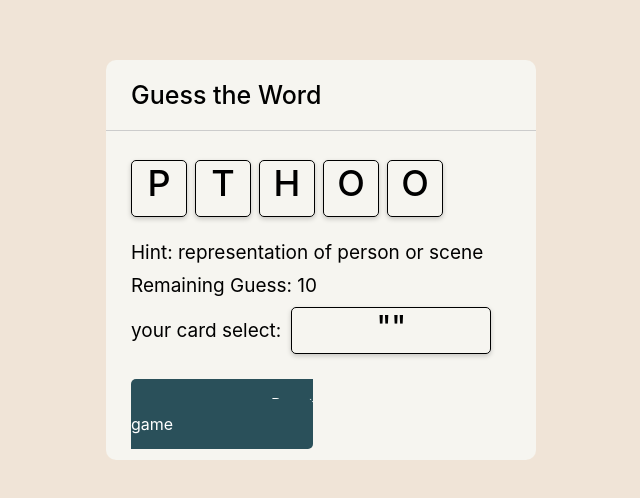
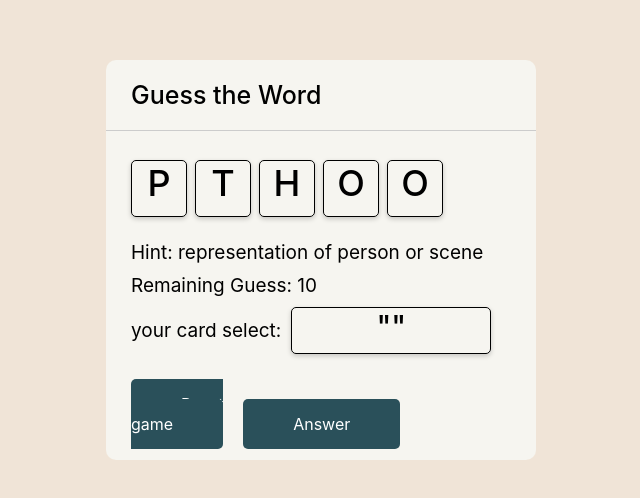
Before and after one commit to WasinPanityayon/lab-3SA03, a React (Create React App) app: page / in a window 1280 px wide. Shown: the part 140-638 px from the top of the page, without its empty margins (319-959 px from the left). Built offline with nearby package versions, Linux system fonts and the light colour scheme.

Commit message:
submit 6

```diff
--- a/src/App.css
+++ b/src/App.css
@@ -87,8 +87,8 @@
   border: none;
   color: #fff;
   font-size: 17px sol;
-  padding: 15px 140px;
+  padding: 15px 50px;
   background: #2A505A;
   border-radius: 5px;
-  margin-right: 15px;
+  margin-right: 20px;
  }
--- a/src/WordCard.js
+++ b/src/WordCard.js
@@ -20,6 +20,7 @@ export default function WordCard(props) {
     const [state, setState] = useState(prepareStateFromWord(props.value))
 
     const Refresh = () =>{ window.location.reload(); }
+    const Answer = () =>{alert(`Anwser is "${props.value}"`); }
     const activationHandler = (c) => {
         console.log(`${c} has been activated.`)
 
@@ -36,7 +37,7 @@ export default function WordCard(props) {
                 console.log('reset, next attempt')
                 setState({...state, guess: '',attempt: state.attempt - 1})
                 if (state.attempt === 1) {
-                    alert(`Game over! You don't have remaining guesses`)
+                    alert("Game over! You don't have remaining guesses")
                     state.attempt = 10
                     window.location.reload();
                 }
@@ -65,6 +66,7 @@ export default function WordCard(props) {
                     </p>
                 </div>
                 <botton className='reset-btn' onClick={Refresh}>Reset game</botton>
+                <botton className='reset-btn' onClick={Answer}>Answer</botton>
             </div>
         </div>
     )
```
Also changed, not shown: 1 other file (tests, documents, lock files or other folders).
